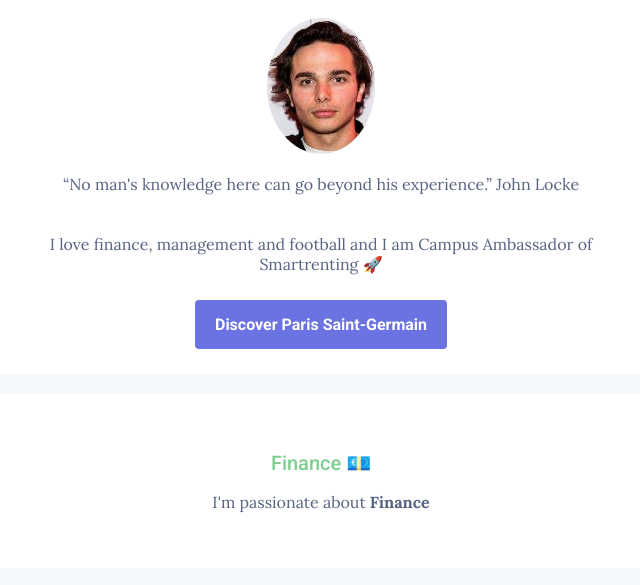
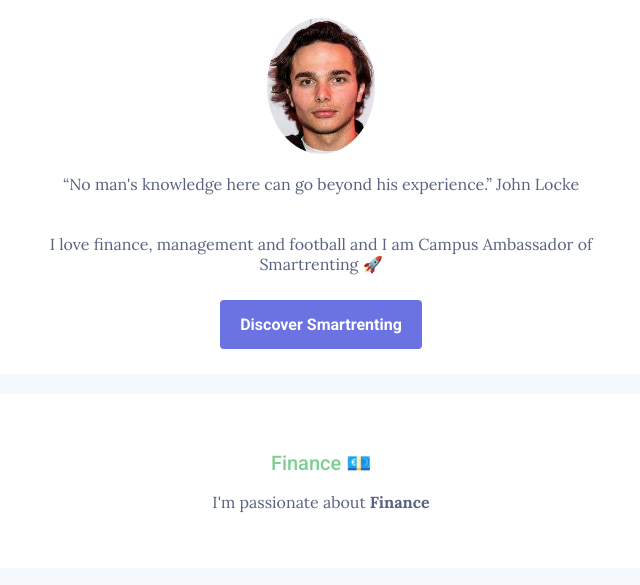
Before and after one commit to mathieu-nl/my-profile, a plain HTML site: page index.html in a window 1280 px wide. Shown: the part 213-798 px from the top of the page, without its empty margins (319-959 px from the left). Drawn offline with Linux system fonts and the light colour scheme.

Commit message:
Update index.html

```diff
--- a/index.html
+++ b/index.html
@@ -21,7 +21,7 @@
 		<p>
 		I love finance, management and football and I am Campus Ambassador of Smartrenting 🚀
 		</p>
-		<a href="https://www.psg.fr/" class="btn-blue" target="_blank">Discover Paris Saint-Germain</a>
+		<a href="https://smart-renting.com/" class="btn-blue" target="_blank">Discover Smartrenting</a>
 		</div>
 
 		<div class="card-white">
```
